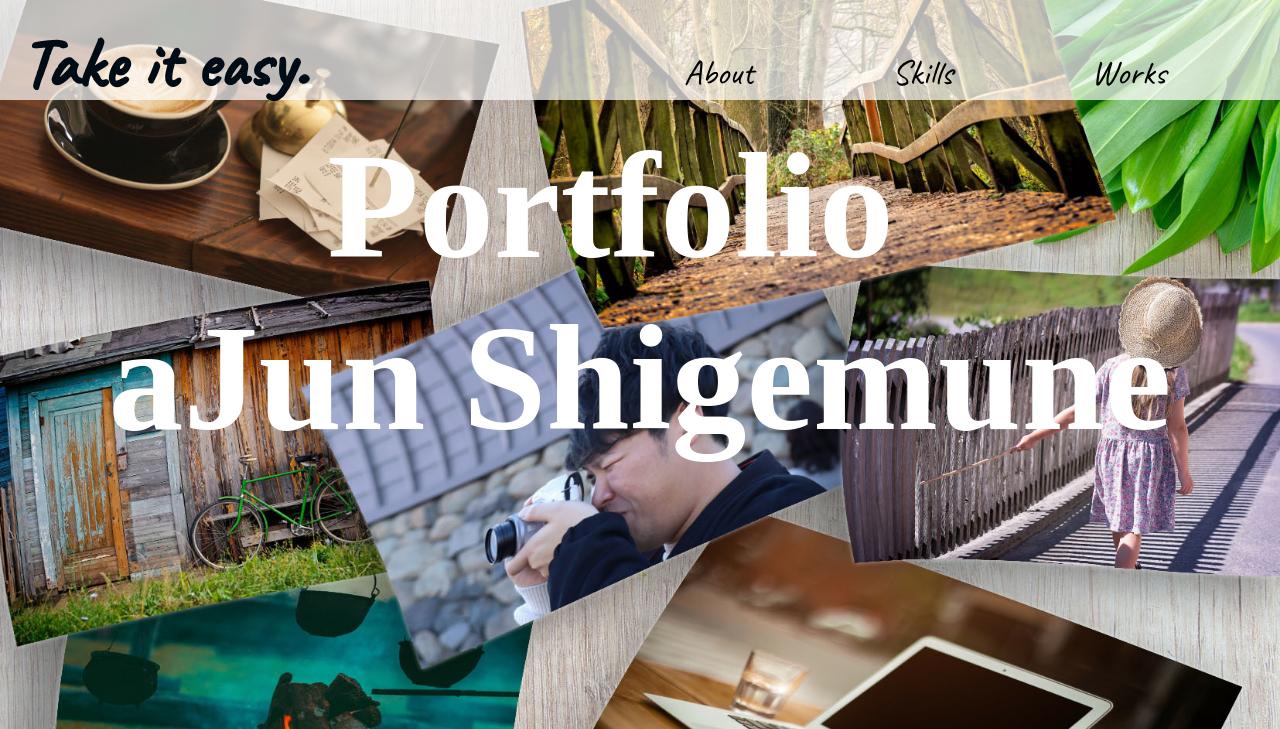
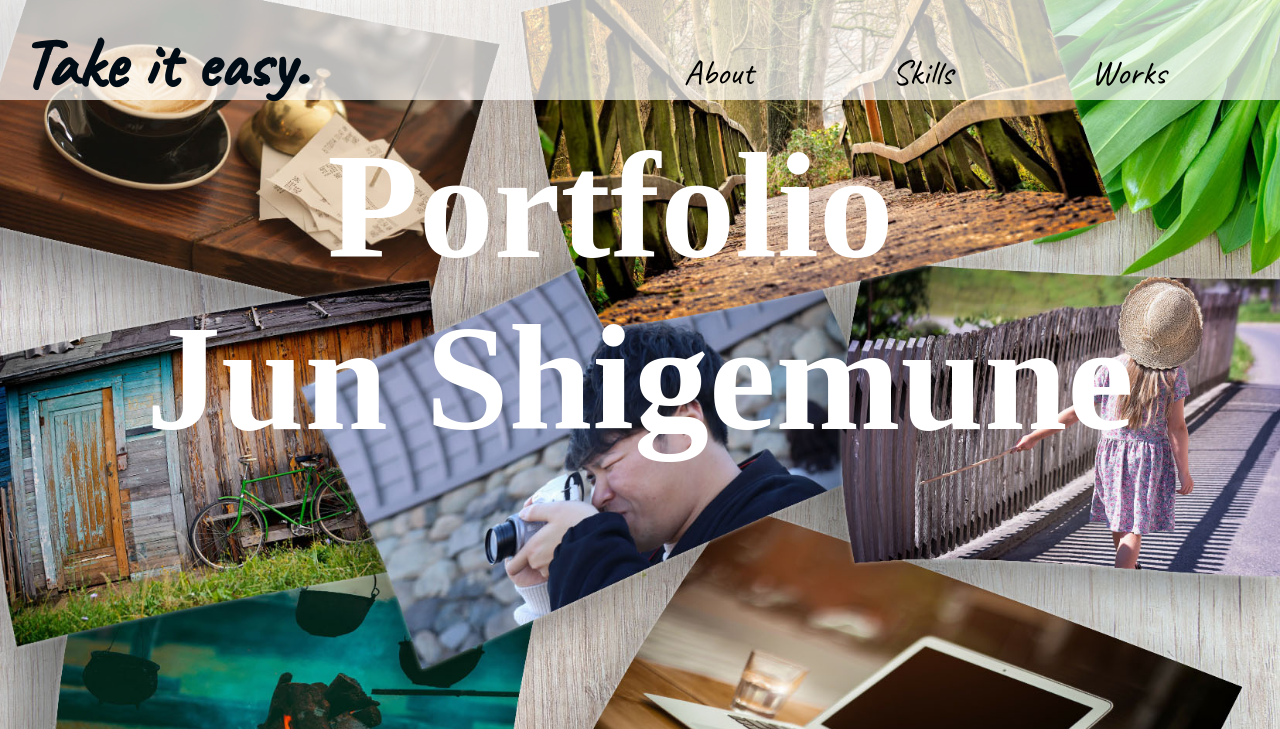
Before and after one commit to oboro789/portfolio, a plain HTML site: page index.html in a window 1280 px wide. Shown: the top 729 px of the page. Drawn offline with Linux system fonts and the light colour scheme.

Commit message:
Update index.html

```diff
--- a/index.html
+++ b/index.html
@@ -25,7 +25,7 @@
  <main class="mainbox">
   <section class="toptext">
    <h2>Portfolio<br>
-       aJun Shigemune</h2>
+       Jun Shigemune</h2>
   </section>
  </main>
  <footer class="foot">
```
